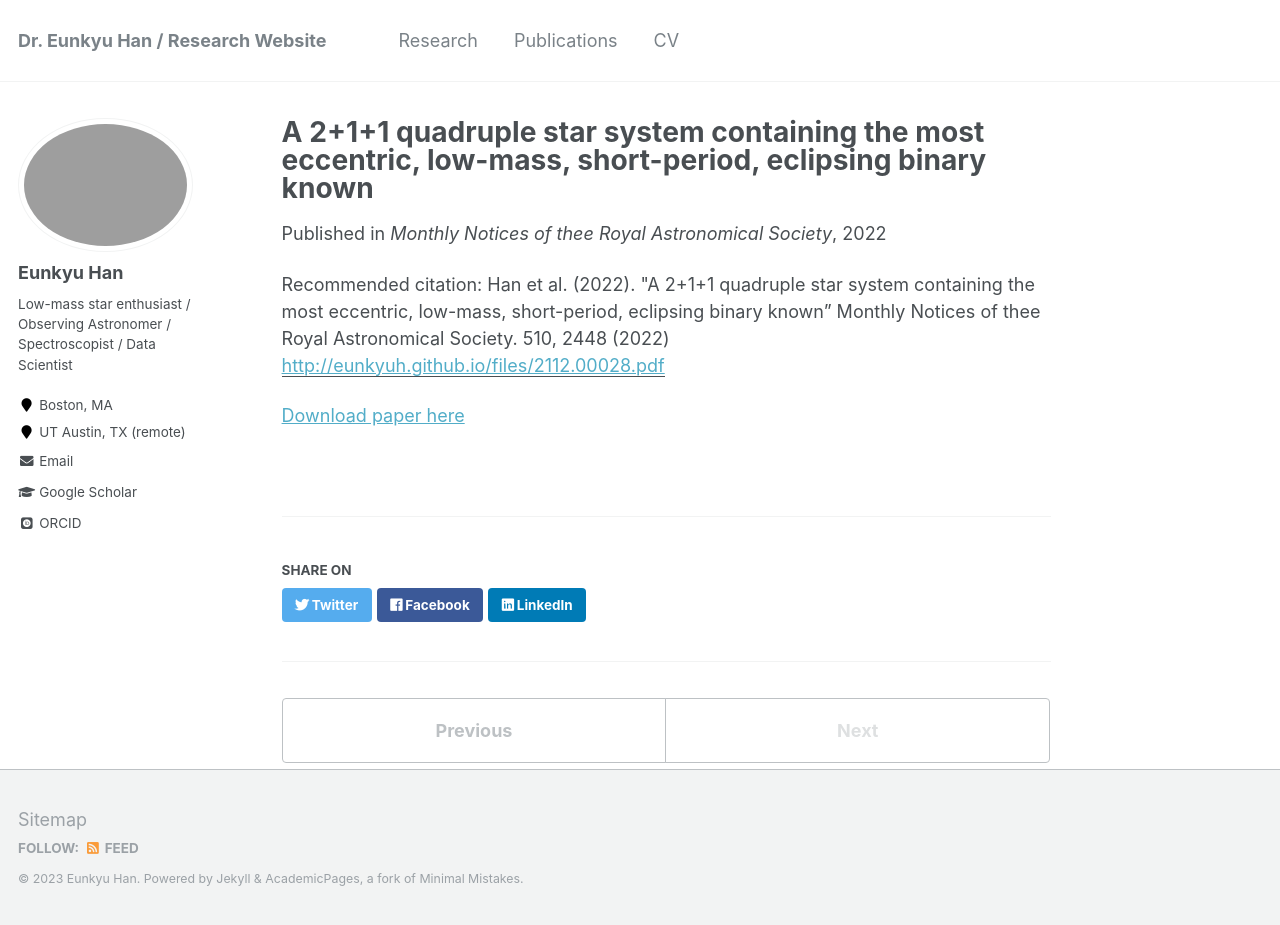
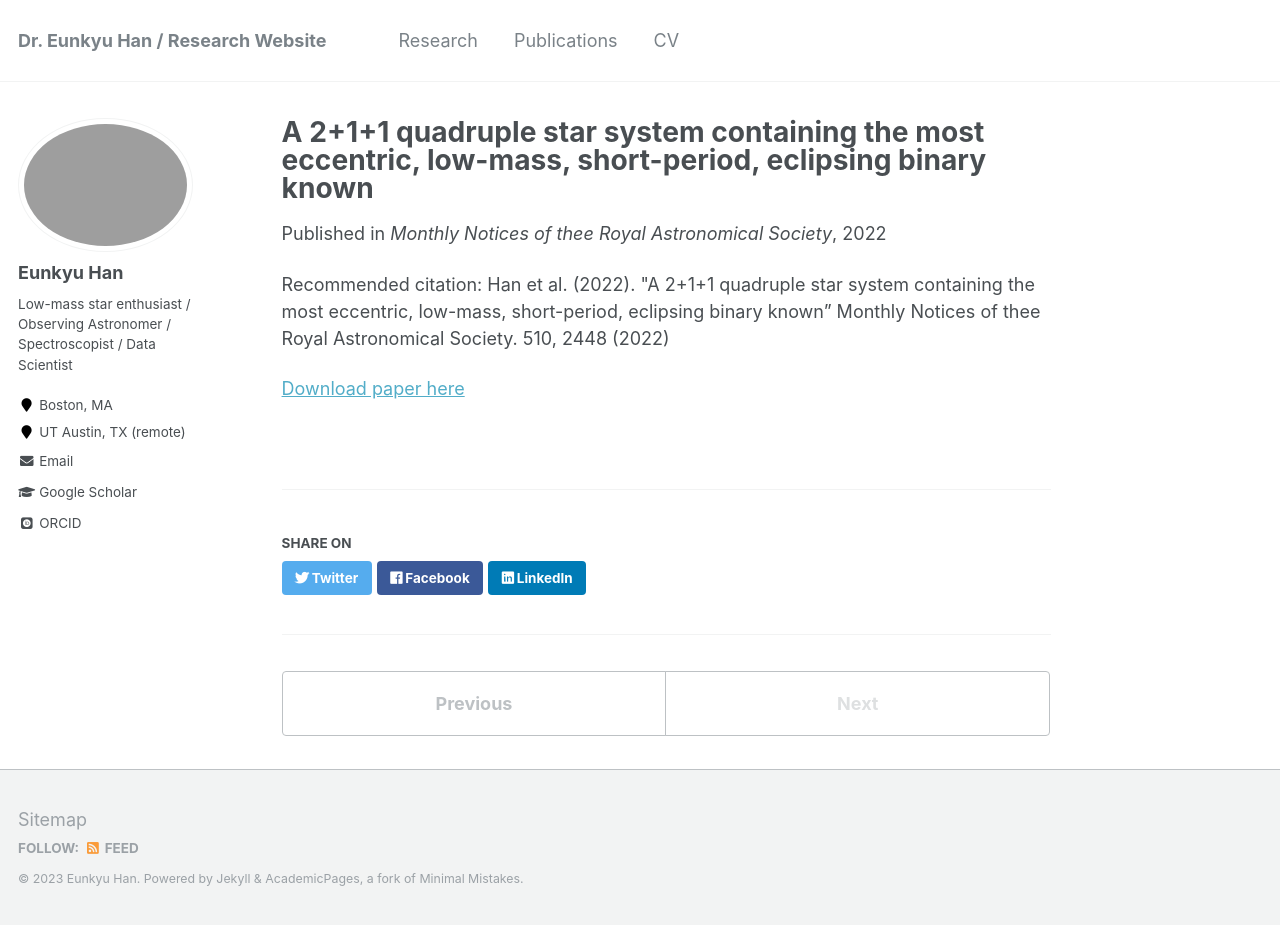
Before and after one commit to eunkyuh/eunkyuh.github.io, a Jekyll site: the page built from _publications/Han_et_al_2022.md, in a window 1280 px wide and 925 px high. Built offline with Jekyll 4.4.1, drawn with Linux system fonts in a browser that asks for light colours; some web fonts are replaced; part of the change alters nothing that is shown.

Commit message:
Update Han_et_al_2022.md

```diff
--- a/_publications/Han_et_al_2022.md
+++ b/_publications/Han_et_al_2022.md
@@ -3,7 +3,6 @@ title: "A 2+1+1 quadruple star system containing the most eccentric, low-mass, s
 collection: publications
 date: January, 2022
 venue: 'Monthly Notices of thee Royal Astronomical Society'
-paperurl: 'http://eunkyuh.github.io/files/2112.00028.pdf'
 citation: 'Han et al. (2022). "A 2+1+1 quadruple star system containing the most eccentric, low-mass, short-period, eclipsing binary known” Monthly Notices of thee Royal Astronomical Society. 510, 2448 (2022)'
 ---
 [Download paper here](http://eunkyuh.github.io/website/files/2112.00028.pdf)
```
